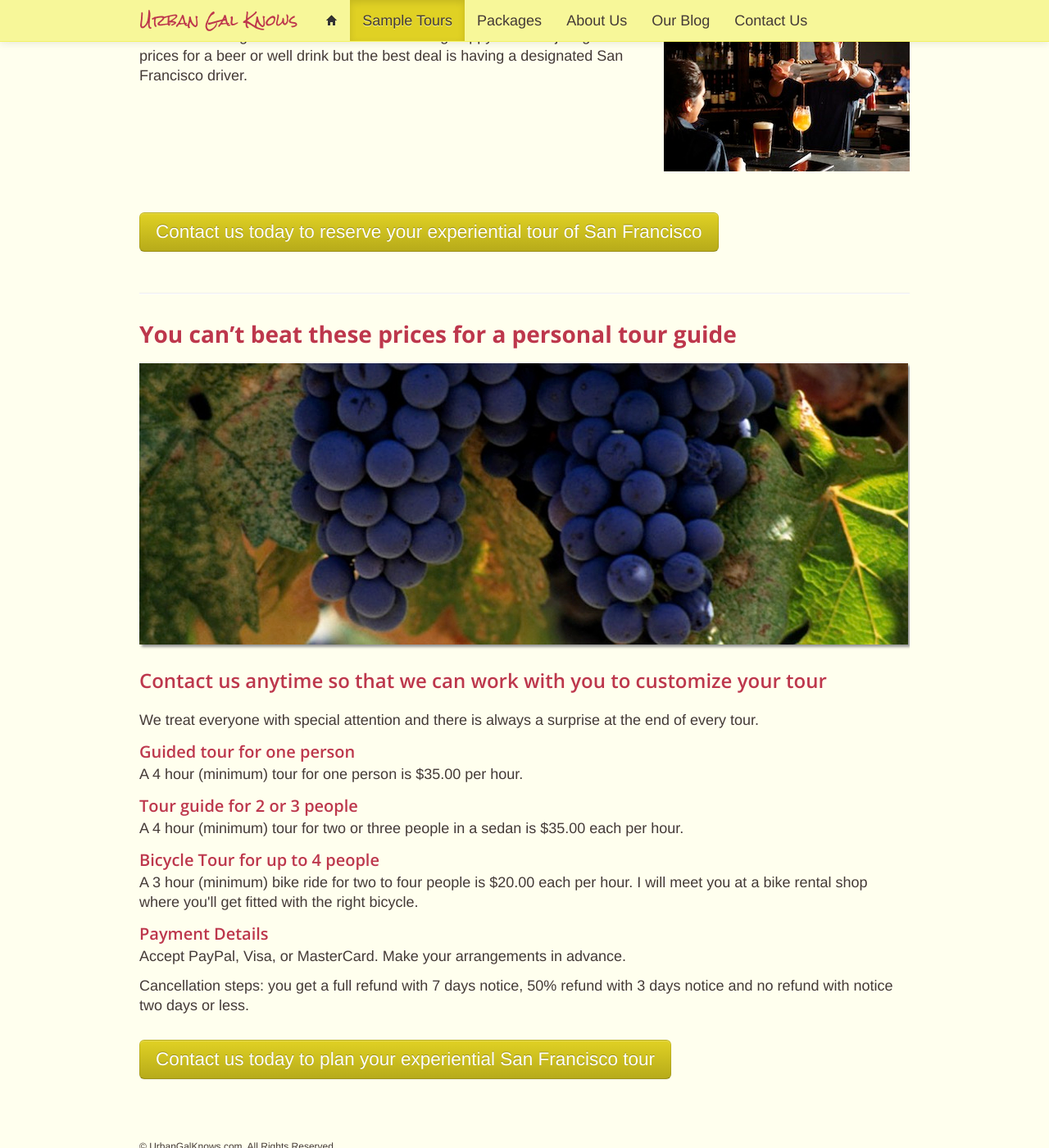
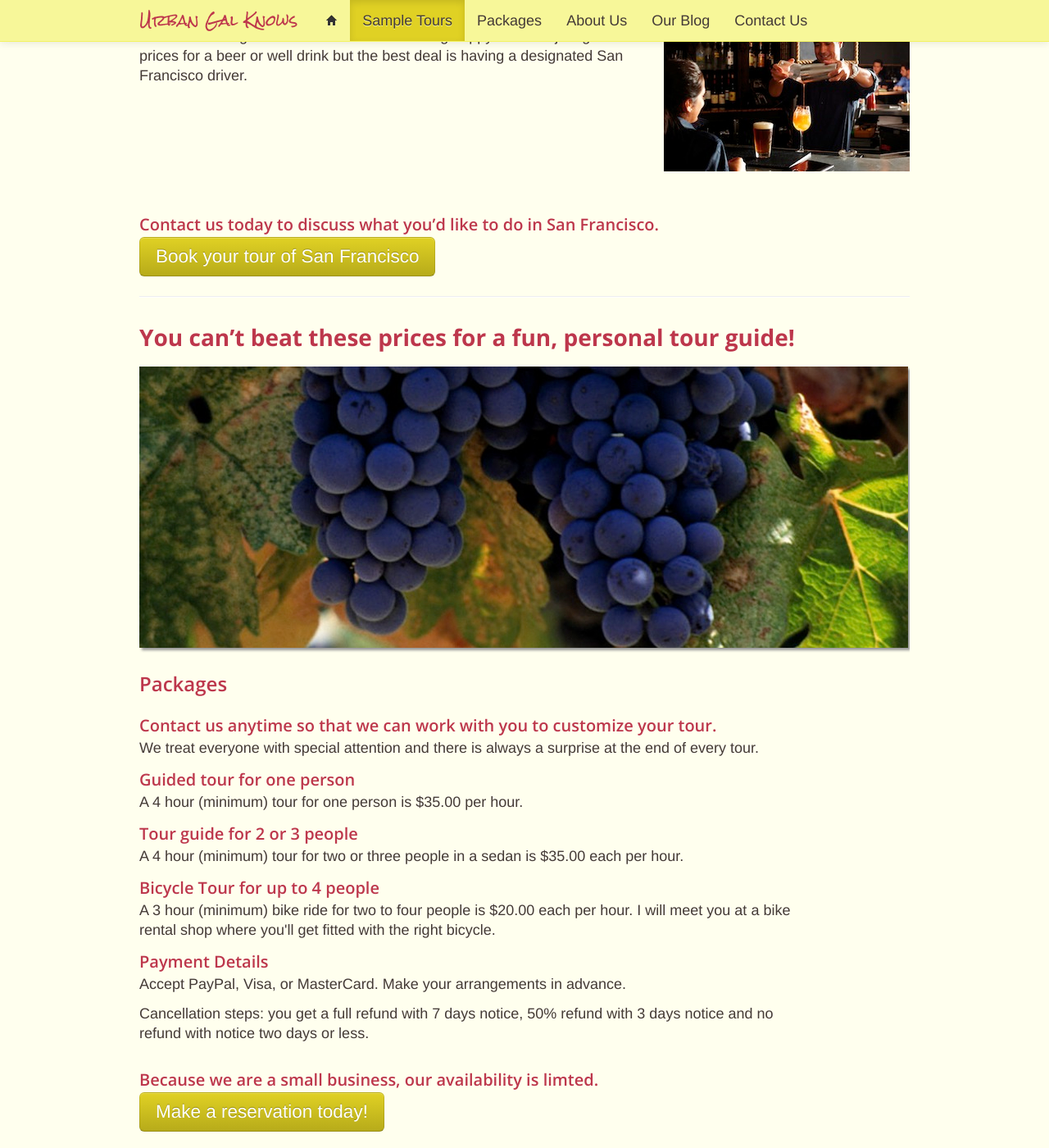
Before and after one commit to mwhitt/urbangalknows.com, a Jekyll site: the page built from index.html, in a window 1280 px wide and 1400 px high, scrolled down 3321 px. Shown: the whole window at 82% size. Built offline with Jekyll 4.4.1, drawn with Linux system fonts in a browser that asks for light colours; nearby versions of some CDN libraries; some of the changed text lies outside the part shown.

Commit message:
made some updates to call to action on buttons

```diff
--- a/_includes/home.html
+++ b/_includes/home.html
@@ -78,6 +78,6 @@
   </div>
 
   <p class="contact-btn">
-    <a href="#" class="btn btn-large btn-primary">Make a reservation today</a>
+    <a href="#" class="btn btn-large btn-primary">Contact us today to find out more</a>
   </p>
 </div>
--- a/_includes/packages.html
+++ b/_includes/packages.html
@@ -1,9 +1,11 @@
-<h1>You can&rsquo;t beat these prices for a personal tour guide</h1>
+<h1>You can&rsquo;t beat these prices for a fun, personal tour guide!</h1>
 <div class="header-image">
   <img src="/assets/images/wine.jpeg" class="img-shadow"/>
 </div>
 <div class="page-content">
-  <h2>Contact us anytime so that we can work with you to customize your tour</h2>
+  <h2>Packages</h2>
+  <div style="width:800px">
+    <h3>Contact us anytime so that we can work with you to customize your tour.</h3>
     <p>
       We treat everyone with special attention and there is always a surprise at the end of every tour.
     </p>
@@ -31,8 +33,13 @@
     <p>
       Cancellation steps:  you get a full refund with 7 days notice, 50% refund with 3 days notice and no refund with notice two days or less.
     </p>
+  </div>
 
-  <p class="contact-btn">
-    <a href="#" class="btn btn-large btn-primary">Contact us today to plan your experiential San Francisco tour</a>
-  </p>
+
+  <div style="margin:30px 0px">
+    <h3>Because we are a small business, our availability is limted.</h3>
+    <a href="#" class="btn btn-large btn-primary">Make a reservation today!</a>
   </div>
+
+
+</div>
--- a/_includes/sample_tours.html
+++ b/_includes/sample_tours.html
@@ -70,7 +70,8 @@
   </div>
 
   <p class="contact-btn" style="margin-top:50px">
-    <a href="#" class="btn btn-large btn-primary">Contact us today to reserve your experiential tour of San Francisco</a>
+    <h3>Contact us today to discuss what you&rsquo;d like to do in San Francisco.</h3>
+    <a href="#" class="btn btn-large btn-primary">Book your tour of San Francisco</a>
   </p>
 
 </div>
```
Lines whose indentation alone changed are shown as unchanged.
